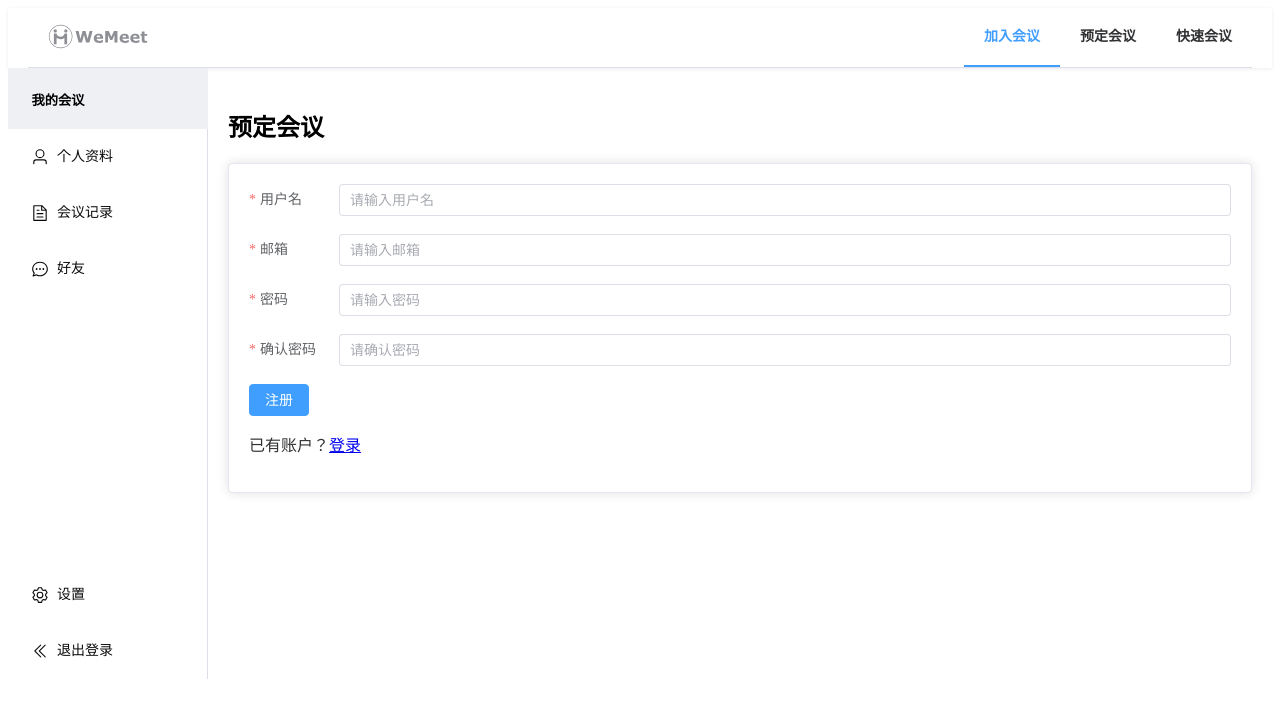
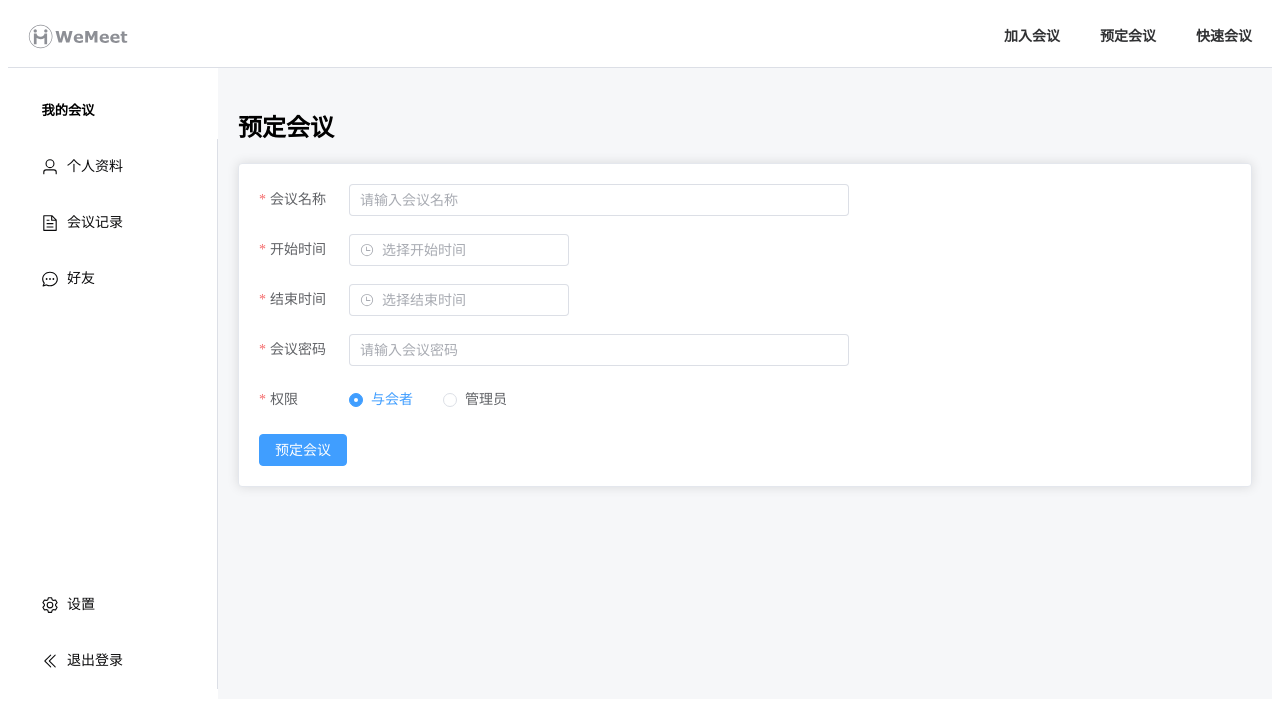
Before and after one commit to 3594643343/NewWebApp, a Vue app: page /main/bookmeeting in a window 1280 px wide. Shown: the top 718 px of the page. Built offline with nearby package versions, Linux system fonts and the light colour scheme.

Commit message:
预定会议

```diff
--- a/src/components/layouts/MainHeader.vue
+++ b/src/components/layouts/MainHeader.vue
@@ -4,17 +4,7 @@ import { useRouter } from 'vue-router';
 
 const router = useRouter();
 
-const activeIndex = ref('1')
-const handleSelect = (key: string, keyPath: string[]) => {
-  console.log(key, keyPath)
-  if (key === 'main/bookmeeting') {
-    router.push('/main/bookmeeting')
-  } else if (key === 'email-login') {
-    router.push('/emaillogin')
-  } else if (key === 'account-login') {
-    router.push('/accountlogin')
-  }
-}
+const activeIndex = ref('')
 </script>
 
 <template>
@@ -23,7 +13,7 @@ const handleSelect = (key: string, keyPath: string[]) => {
     class="main-header"
     mode="horizontal"
     :ellipsis="false"
-    @select="handleSelect"
+    router
   >
     <el-menu-item index="0">
       <img
@@ -33,7 +23,7 @@ const handleSelect = (key: string, keyPath: string[]) => {
       />
     </el-menu-item>
     <el-menu-item index="1" style="font-weight: bold;">加入会议</el-menu-item>
-    <el-menu-item index="main/bookmeeting" style="font-weight: bold;">预定会议</el-menu-item>
+    <el-menu-item index="bookmeeting" style="font-weight: bold;">预定会议</el-menu-item>
     <el-menu-item index="3" style="font-weight: bold;">快速会议</el-menu-item>
   </el-menu>
 </template>
--- a/src/components/layouts/MainSider.vue
+++ b/src/components/layouts/MainSider.vue
@@ -45,13 +45,15 @@ import {
   Orange,
   Setting,
 } from '@element-plus/icons-vue'
-
+import { ref } from 'vue'
 const handleOpen = (key: string, keyPath: string[]) => {
   console.log(key, keyPath)
 }
 const handleClose = (key: string, keyPath: string[]) => {
   console.log(key, keyPath)
 }
+
+const activeIndex = ref('/main/user')
 </script>
 
 <style lang="scss" scoped>
--- a/src/router/index.js
+++ b/src/router/index.js
@@ -76,13 +76,14 @@ const router = createRouter({
           name: 'friend',
           component: Friend,
         },
+        {
+          path: 'bookmeeting',
+          name: 'bookmeeting',
+          component: BookMeeting,
+        },
       ],
     },
-    {
-      path: '/main/bookmeeting',
-      name: '/main/bookmeeting',
-      component: BookMeeting,
-    },
+
   ],
 })
 
--- a/src/views/main/BookMeeting.vue
+++ b/src/views/main/BookMeeting.vue
@@ -9,105 +9,128 @@ const form = ref({
   meetingName: '',
   meetingStartTime: '',
   meetingEndTime: '',
-  meetingPassword: ''
+  meetingPassword: '',
+  defaultPermission:0  // 0 表示与会者，1 表示管理员
 });
 
 const rules = {
   meetingName: [
     { required: true, message: '请输入会议名称', trigger: 'blur' },
-    { min: 3, max: 10, message: '长度在 3 到 10 个字符', trigger: 'blur' }
+    { min: 1, max: 50, message: '长度在 1 到 50 个字符', trigger: 'blur' }
   ],
   meetingStartTime: [
-    { required: true, message: '请输入邮箱', trigger: 'blur' },
-    { type: 'email', message: '邮箱格式不正确', trigger: 'blur' }
+    { required: true, message: '请选择开始时间', trigger: 'change' },
+    {
+      validator: (rule, value, callback) => {
+        const currentTime = new Date();
+        if (value && new Date(value) < currentTime) {
+          callback(new Error('开始时间不能早于当前时间'));
+        } else {
+          callback();
+        }
+      },
+      trigger: 'change'
+    }
   ],
   meetingEndTime: [
-    { required: true, message: '请输入密码', trigger: 'blur' },
-    { min: 6, max: 16, message: '长度在 6 到 16 个字符', trigger: 'blur' }
+    { required: true, message: '请选择结束时间', trigger: 'change' },
+    {
+      validator: (rule, value, callback) => {
+        const startTime = new Date(form.value.meetingStartTime);
+        const currentTime = new Date();
+        if (value && new Date(value) <= currentTime) {
+          callback(new Error('结束时间应晚于当前时间'));
+        } else if (value && new Date(value) <= startTime) {
+          callback(new Error('结束时间应晚于开始时间'));
+        } else {
+          callback();
+        }
+      },
+      trigger: 'change'
+    }
   ],
   meetingPassword: [
-    { required: true, message: '请确认密码', trigger: 'blur' },
+    { required: true, message: '请输入会议密码', trigger: 'blur' },
     { min: 6, max: 16, message: '长度在 6 到 16 个字符', trigger: 'blur' },
-    { validator: (rule, value, callback) => {
-        if (value !== form.value.meetingEndTime) {
-          callback(new Error('两次密码不一致'));
-        } else {
-          callback(); // 校验通过
-        }
-      }, trigger: 'blur' }
+  ],
+  defaultPermission: [
+    { required: true, message: '请选择权限', trigger: 'change' }
   ]
 };
+
+const handleBookMeeting = () => {
+  if (form.value.meetingName === '') {
+    return;
+  }
+  if (form.value.meetingStartTime === '') {
+    return;
+  }
+  if (form.value.meetingEndTime === '') {
+    return;
+  }
+  if (form.value.meetingPassword === '') {
+    return;
+  }
+  alert('会议预定成功');
+};
+
 </script>
 
 <template>
     <div class="common-layout">
-      <el-container>
+      <!-- <el-container>
         <el-header>
             <MainHeader />
         </el-header>
         <el-container>
           <el-aside width="200px" class="main-sider">
             <MainSider />
-          </el-aside>
-        <el-main>
+          </el-aside> -->
             <h2 class="header-title">预定会议</h2>
             <el-card class="page-container">
 
-                <div class="register-container">
-                <el-form :model="form" :rules="rules" label-position="left" label-width="90px" class="register-form">
-                    <el-form-item label="用户名" prop="meetingName">
-                    <el-input type="text" v-model="form.meetingName" placeholder="请输入用户名" />
+                <div class="book-meeting-container">
+                <el-form :model="form" :rules="rules" label-position="left" label-width="90px" class="book-meeting-form">
+                    <el-form-item label="会议名称" prop="meetingName">
+                    <el-input type="text" v-model="form.meetingName" placeholder="请输入会议名称" style="max-width: 500px;"/>
                     </el-form-item>
 
-                    <el-form-item label="邮箱" prop="meetingStartTime">
-                    <el-input type="email" v-model="form.meetingStartTime" placeholder="请输入邮箱" />
+                    <el-form-item label="开始时间" prop="meetingStartTime">
+                    <el-date-picker v-model="form.meetingStartTime" type="datetime" placeholder="选择开始时间" />
                     </el-form-item>
 
-                    <el-form-item label="密码" prop="meetingEndTime">
-                    <el-input type="password" v-model="form.meetingEndTime" placeholder="请输入密码" />
+                    <el-form-item label="结束时间" prop="meetingEndTime">
+                        <el-date-picker v-model="form.meetingEndTime" type="datetime" placeholder="选择结束时间" />
                     </el-form-item>
 
-                    <el-form-item label="确认密码" prop="meetingPassword">
-                    <el-input type="password" v-model="form.meetingPassword" placeholder="请确认密码" />
+                    <el-form-item label="会议密码" prop="meetingPassword">
+                    <el-input type="text" v-model="form.meetingPassword" placeholder="请输入会议密码"  style="max-width: 500px;"/>
                     </el-form-item>
 
-                    <el-button type="primary" class="register-button" @click="handleRegister">注册</el-button>
+                    <el-form-item label="权限" prop="defaultPermission">
+                    <el-radio-group v-model="form.defaultPermission">
+                        <el-radio :label="0">与会者</el-radio>
+                        <el-radio :label="1">管理员</el-radio>
+                    </el-radio-group>
+                    </el-form-item>
+
+                    <el-button type="primary" class="book-meeting-button" @click="handleBookMeeting">预定会议</el-button>
                 </el-form>
-
-                <p class="text-center login-link">
-                    已有账户？<router-link to="/emaillogin">登录</router-link>
-                </p>
                 </div>
             </el-card>
-        </el-main>
-        </el-container>
+        <!-- </el-container>
 
-      </el-container>
+      </el-container> -->
     </div>
   </template>
 
 <style scoped>
-.common-layout {
+/* .common-layout {
   height: 100%;
 }
-.el-container {
-    height: 100%;
-}
-.el-header {
-  height: 60px;
-  line-height: 60px;
-  background-color: #fff;
-  padding: 0 20px;
-  box-shadow: 0 1px 4px rgba(0, 0, 0, 0.08);
-  offset: 10;
-  position: top;
-}
-.el-aside {
-  background-color: #fff;
-  overflow: auto;
-}
+
 
 .main-sider {
   background-color: #eef0f4;
-}
+} */
 </style>
--- a/src/views/main/Main.vue
+++ b/src/views/main/Main.vue
@@ -33,10 +33,12 @@ import MainSider from '@/components/layouts/MainSider.vue';
   background-color: #fff;
   padding: 10px;
   padding-right: 0%;
-  width: 250px;
+  width: 210px;
 }
 
 .el-main {
   padding: 20px;
+  background-color: #F6F7F9;
+
 }
 </style>
```
